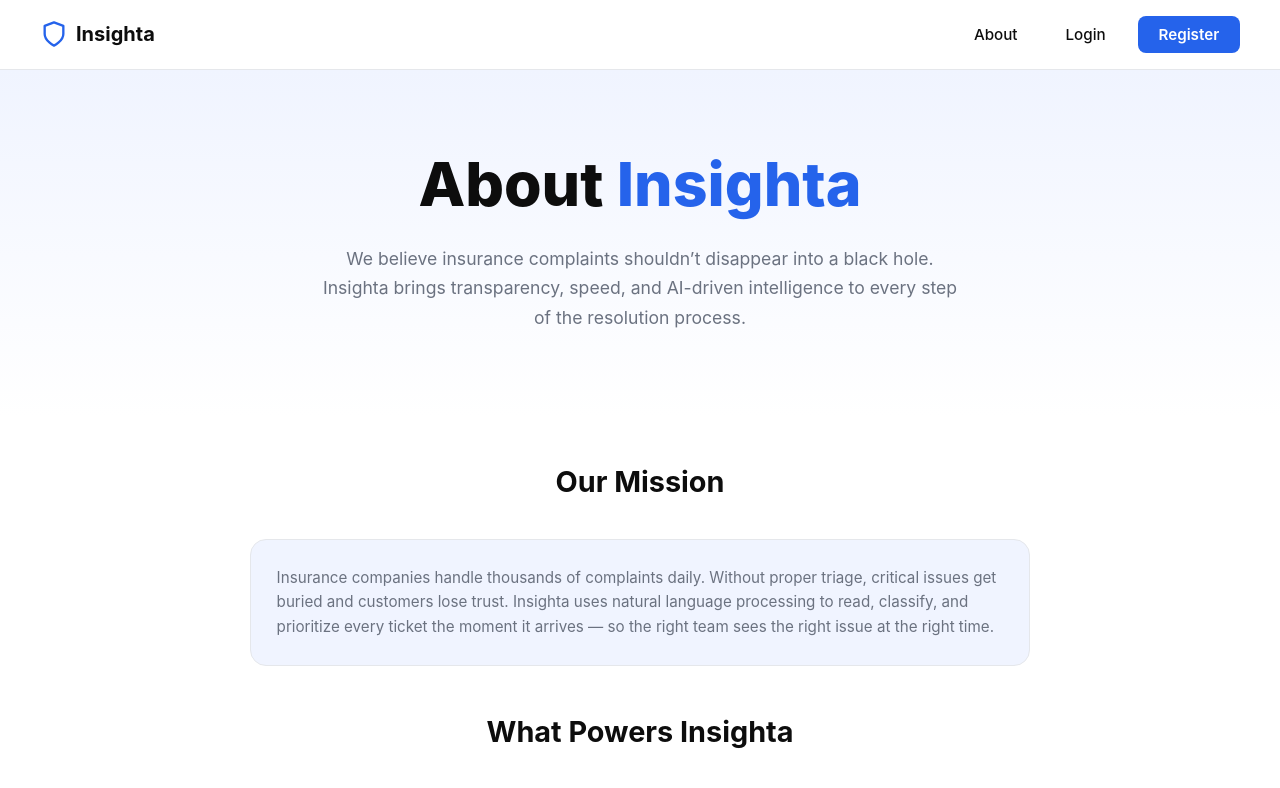
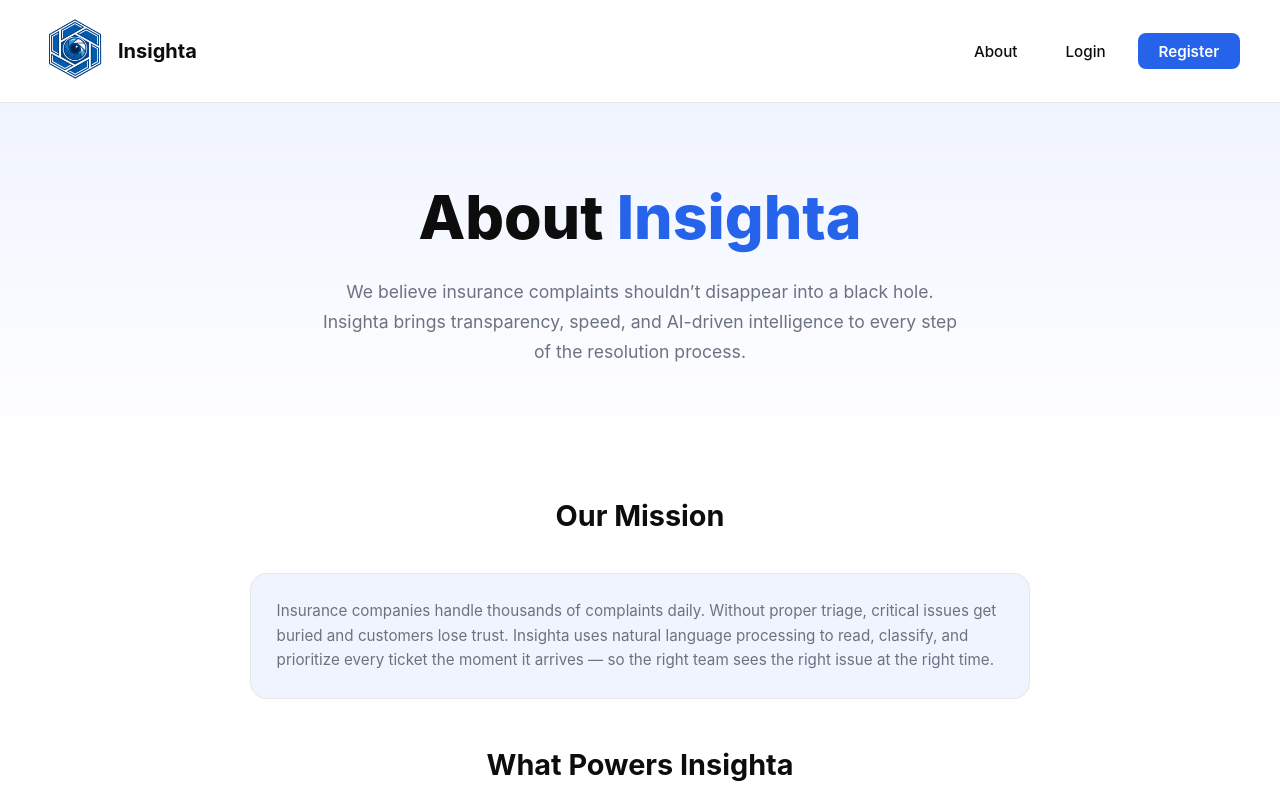
Before and after one commit to radishdonuts/Insighta_AppDevLab, a Next.js app in the folder frontend/: page /about in a window 1280 px wide. Shown: the top 788 px of the page. Built offline with nearby package versions, Linux system fonts and the light colour scheme.

Commit message:
Ticket Lookup Func + Included Logo in Navbar

```diff
--- /dev/null
+++ b/frontend/app/api/ticket/lookup/route.ts
@@ -0,0 +1,26 @@
+import { NextResponse } from "next/server";
+import { createClient } from "@/utils/supabase/server";
+
+export async function GET(req: Request) {
+  const url = new URL(req.url);
+  const token = url.searchParams.get("token")?.trim();
+
+  if (!token) {
+    return NextResponse.json({ ok: false, message: "Missing token." }, { status: 400 });
+  }
+
+  const supabase = await createClient();
+
+  const { data, error } = await supabase.rpc("guest_ticket_lookup", { p_token: token });
+
+  if (error) {
+    return NextResponse.json({ ok: false, message: "Lookup failed." }, { status: 500 });
+  }
+
+  const row = Array.isArray(data) ? data[0] : null;
+  if (!row) {
+    return NextResponse.json({ ok: false, message: "Invalid or expired link." }, { status: 404 });
+  }
+
+  return NextResponse.json({ ok: true, ticket: row });
+}
--- a/frontend/app/layout.tsx
+++ b/frontend/app/layout.tsx
@@ -1,5 +1,6 @@
 import type { Metadata } from "next";
 import Link from "next/link";
+import Image from "next/image";
 import "./globals.css";
 
 export const metadata: Metadata = {
@@ -14,9 +15,13 @@ export default function RootLayout({ children }: { children: React.ReactNode })
         {/* Navbar */}
         <nav className="navbar">
           <Link href="/" className="navbar-brand">
-            <svg width="28" height="28" viewBox="0 0 24 24" fill="none" stroke="#2563eb" strokeWidth="2" strokeLinecap="round" strokeLinejoin="round">
-              <path d="M12 22s8-4 8-10V5l-8-3-8 3v7c0 6 8 10 8 10z" />
-            </svg>
+            <Image
+              src="/assets/images/blue_logo.png"
+              alt="Insighta logo"
+              width={70}
+              height={70}
+              priority
+            />
             Insighta
           </Link>
           <div className="navbar-links">
```
Also changed, not shown: frontend/public/assets/images/blue_logo.png (added).
